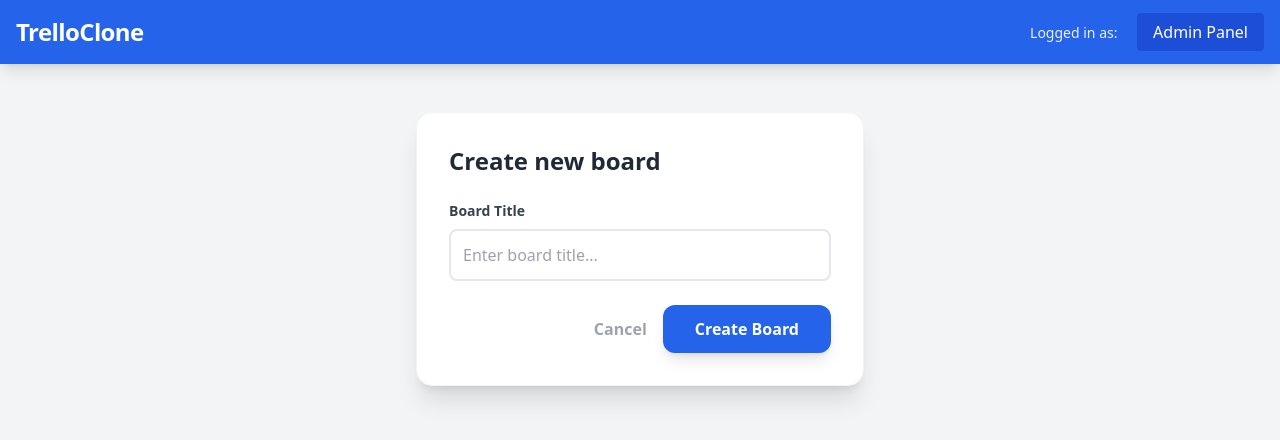
After one commit to Retunse/Project-Management-App, a Django app: page /board/create/ in a window 1280 px wide. The commit adds this page. Shown: the top 440 px of the page. Run offline with Django 5.2, Linux system fonts and the light colour scheme; some libraries are stand-ins or nearby versions.

Commit message:
implement board creation with BoardForm and automatic slug generation

```diff
--- a/boards/forms.py
+++ b/boards/forms.py
@@ -1,5 +1,5 @@
 from django import forms
-from .models import Task
+from .models import Task, Board
 
 class TaskForm(forms.ModelForm):
     class Meta:
@@ -11,3 +11,15 @@ class TaskForm(forms.ModelForm):
             'description': forms.Textarea(attrs={'class': 'w-full p-2 border rounded mb-2', 'rows': 3, 'placeholder': 'Optional description'}),
             'priority': forms.Select(attrs={'class': 'w-full p-2 border rounded mb-2'}),
         }
+
+class BoardForm(forms.ModelForm):
+    class Meta:
+        model = Board
+        # only allow editing the title
+        fields = ['title']
+        widgets = {
+            'title': forms.TextInput(attrs={
+                'class': 'w-full p-3 border-2 border-gray-200 rounded-lg focus:border-blue-500 outline-none transition',
+                'placeholder': 'Enter board title...'
+            }),
+        }
--- a/boards/templates/boards/board_list.html
+++ b/boards/templates/boards/board_list.html
@@ -5,9 +5,9 @@
 {% block content %}
 <div class="flex justify-between items-center mb-8">
     <h1 class="text-3xl font-extrabold text-gray-800">My Boards</h1>
-    <button class="bg-green-500 hover:bg-green-600 text-white font-bold py-2 px-6 rounded-lg shadow transition">
+    <a href="{% url 'create_board' %}" class="bg-green-500 hover:bg-green-600 text-white font-bold py-2 px-6 rounded-lg shadow transition">
         + Create New Board
-    </button>
+    </a>
 </div>
 
 <div class="grid grid-cols-1 md:grid-cols-2 lg:grid-cols-3 gap-6">
--- /dev/null
+++ b/boards/templates/boards/create_board.html
@@ -0,0 +1,24 @@
+{% extends 'base.html' %}
+
+{% block title %}Create New Board | Trello Clone{% endblock %}
+
+{% block content %}
+<div class="max-w-md mx-auto bg-white p-8 rounded-2xl shadow-xl border border-gray-100 mt-12">
+    <h1 class="text-2xl font-black text-gray-800 mb-6">Create new board</h1>
+
+    <form method="POST">
+        {% csrf_token %}
+        <div class="mb-6">
+            <label class="block text-sm font-bold text-gray-700 mb-2">Board Title</label>
+            {{ form.title }}
+        </div>
+
+        <div class="flex items-center justify-end space-x-4">
+            <a href="{% url 'board_list' %}" class="text-gray-400 hover:text-gray-600 font-semibold transition">Cancel</a>
+            <button type="submit" class="bg-blue-600 hover:bg-blue-700 text-white font-bold py-3 px-8 rounded-xl shadow-lg transition transform hover:-translate-y-1">
+                Create Board
+            </button>
+        </div>
+    </form>
+</div>
+{% endblock %}
--- a/boards/urls.py
+++ b/boards/urls.py
@@ -3,8 +3,12 @@ from . import views
 
 urlpatterns = [
     path('', views.board_list, name='board_list'),
+
+    path('board/create/', views.create_board, name='create_board'),
+
     # dynamic route for viewing a specific board using its unique slug
     path('board/<slug:slug>/', views.board_detail, name='board_detail'),
+
     path('list/<int:list_id>/add-task/', views.add_task, name='add_task'),
     path('task/<int:task_id>/delete/', views.delete_task, name='delete_task'),
 ]
--- a/boards/views.py
+++ b/boards/views.py
@@ -1,6 +1,6 @@
 from django.shortcuts import render, get_object_or_404, redirect
-from .models import Board, List, Task
-from .forms import TaskForm
+from .models import Board, List, Task, User
+from .forms import TaskForm, BoardForm
 from django.views.decorators.http import require_POST
 
 def board_list(request):
@@ -43,3 +43,20 @@ def delete_task(request, task_id):
     task.delete()
     # go back to the board detail page
     return redirect('board_detail', slug=board_slug)
+
+def create_board(request):
+    if request.method == 'POST':
+        form = BoardForm(request.POST)
+        if form.is_valid():
+            # create board instance but don't save yet to assign the owner
+            board = form.save(commit=False)
+            # temporarily assign the first user as owner
+            board.owner = User.objects.first()
+            board.save()
+            # redirect to the newly created board
+            return redirect('board_detail', slug=board.slug)
+    else:
+        # initialize empty board form
+        form = BoardForm()
+
+    return render(request, 'boards/create_board.html', {'form': form})
```
Also changed, not shown: db.sqlite3.
